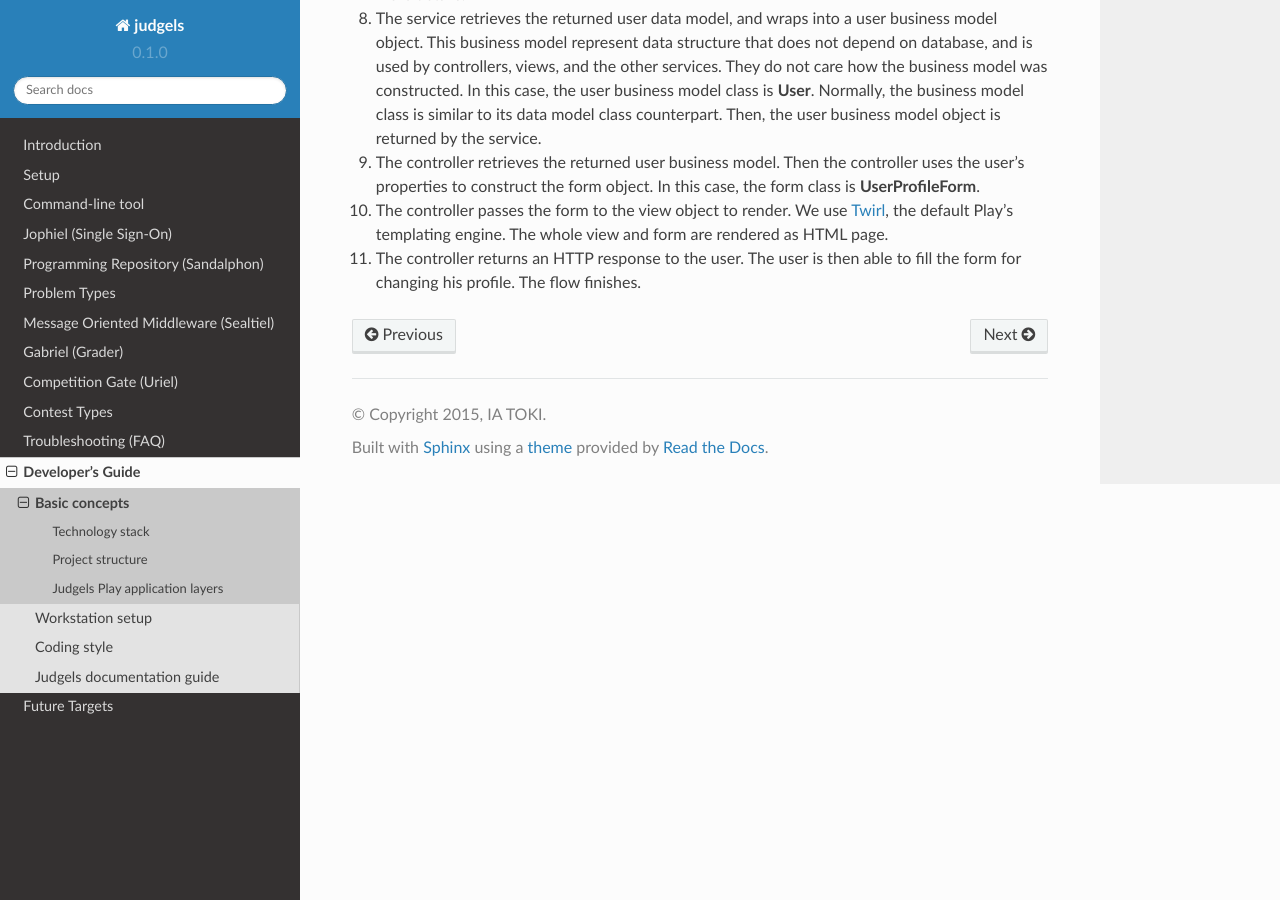
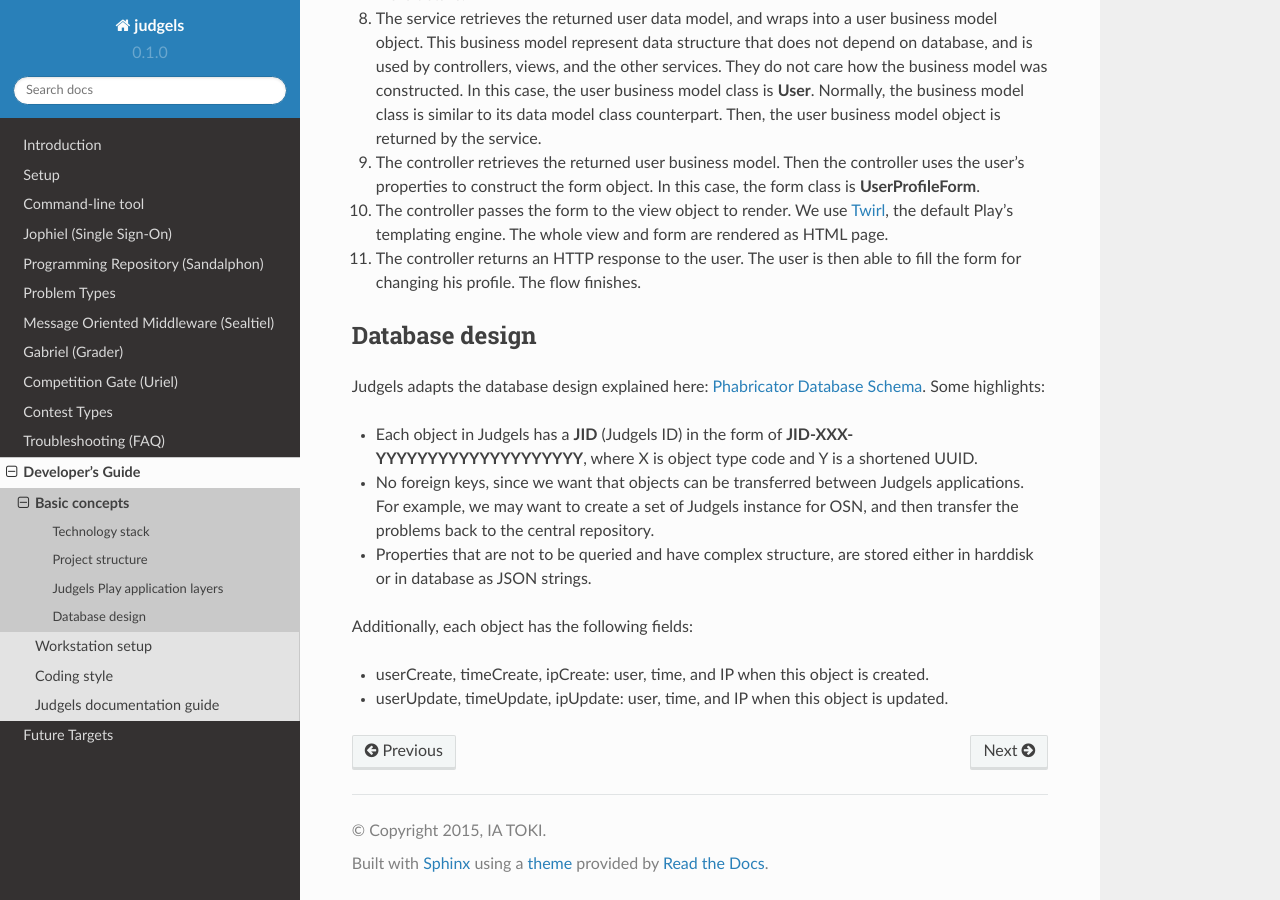
Before and after one commit to judgels/judgels, a Sphinx documentation site: the page built from docs/developers-guide_concepts.rst, in a window 1280 px wide and 900 px high, scrolled down 3151 px. Built offline with Sphinx 7.4.7 and the Read the Docs theme 2.0.0, drawn with Linux system fonts in a browser that asks for light colours; formulas are drawn with MathJax 3.

Commit message:
Write database design docs

```diff
--- a/docs/developers-guide_concepts.rst
+++ b/docs/developers-guide_concepts.rst
@@ -96,3 +96,17 @@ It will be easier to explain with a diagram. Suppose that a user wants to change
 #. The controller passes the form to the view object to render. We use `Twirl <https://www.playframework.com/documentation/2.3.x/ScalaTemplates>`_, the default Play's templating engine. The whole view and form are rendered as HTML page.
 
 #. The controller returns an HTTP response to the user. The user is then able to fill the form for changing his profile. The flow finishes.
+
+Database design
+---------------
+
+Judgels adapts the database design explained here: `Phabricator Database Schema <https://secure.phabricator.com/book/phabcontrib/article/database/>`_. Some highlights:
+
+- Each object in Judgels has a **JID** (Judgels ID) in the form of **JID-XXX-YYYYYYYYYYYYYYYYYYYY**, where X is object type code and Y is a shortened UUID.
+- No foreign keys, since we want that objects can be transferred between Judgels applications. For example, we may want to create a set of Judgels instance for OSN, and then transfer the problems back to the central repository.
+- Properties that are not to be queried and have complex structure, are stored either in harddisk or in database as JSON strings.
+
+Additionally, each object has the following fields:
+
+- userCreate, timeCreate, ipCreate: user, time, and IP when this object is created.
+- userUpdate, timeUpdate, ipUpdate: user, time, and IP when this object is updated.
```
